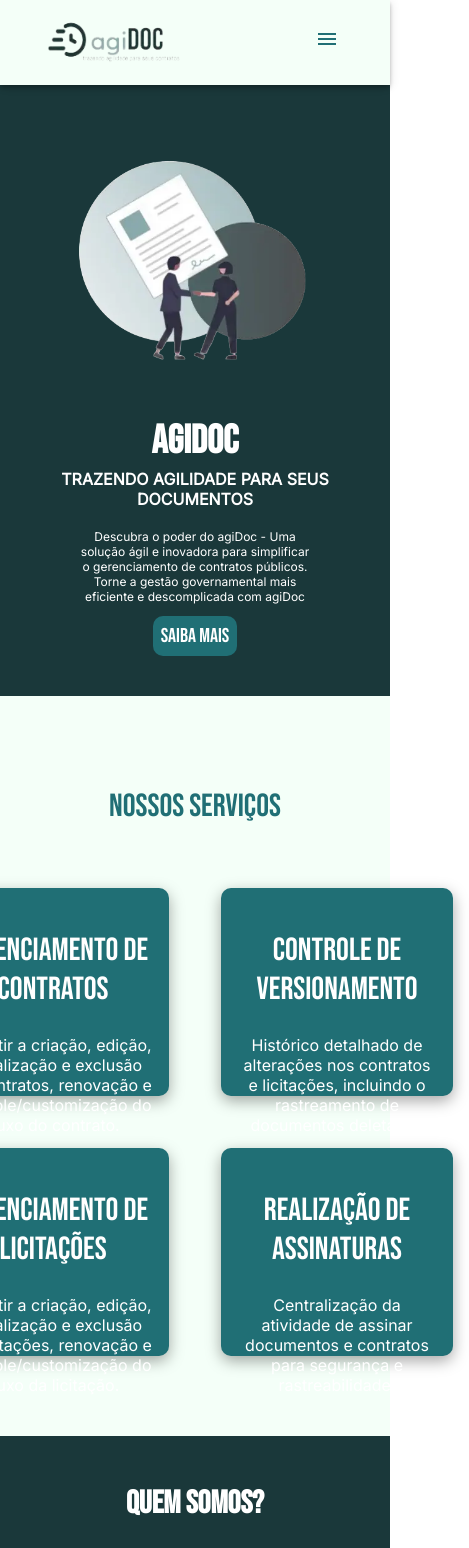
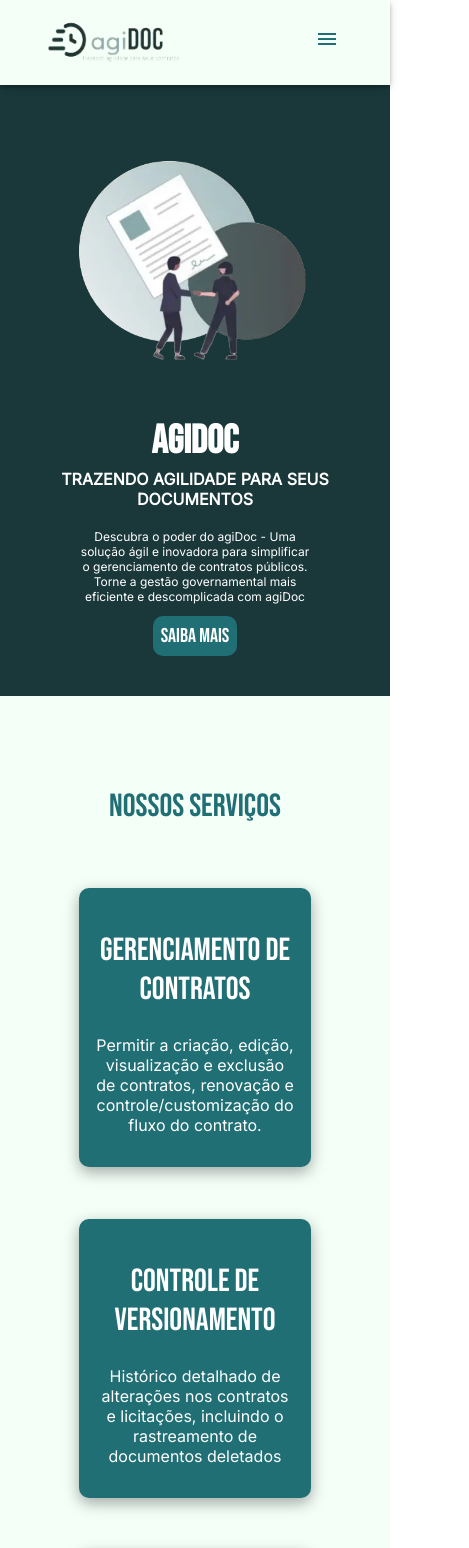
Before and after one commit to Ermeson23/vs13-04-agiDoc, a React (Vite) app: page / in a window 390 px wide. Shown: the top 1548 px of the page, 469 px wide, since content can reach past the window. Built offline with nearby package versions, Linux system fonts and the light colour scheme.

Commit message:
responsivity fix

```diff
--- a/src/components/homeComponents/OurServices.css
+++ b/src/components/homeComponents/OurServices.css
@@ -19,7 +19,7 @@
 }
 
 .custom-row {
-    display: grid !important;
+    display: grid;
     grid-template-columns: repeat(2, 1fr);
     gap: 1rem;
 }
@@ -52,7 +52,7 @@
 @media (max-width: 767px){
 
     .custom-row{
-        display: flex;
+        display: flex !important;
         flex-direction: column;
         justify-content: center;
         gap: 0.5rem;
```
